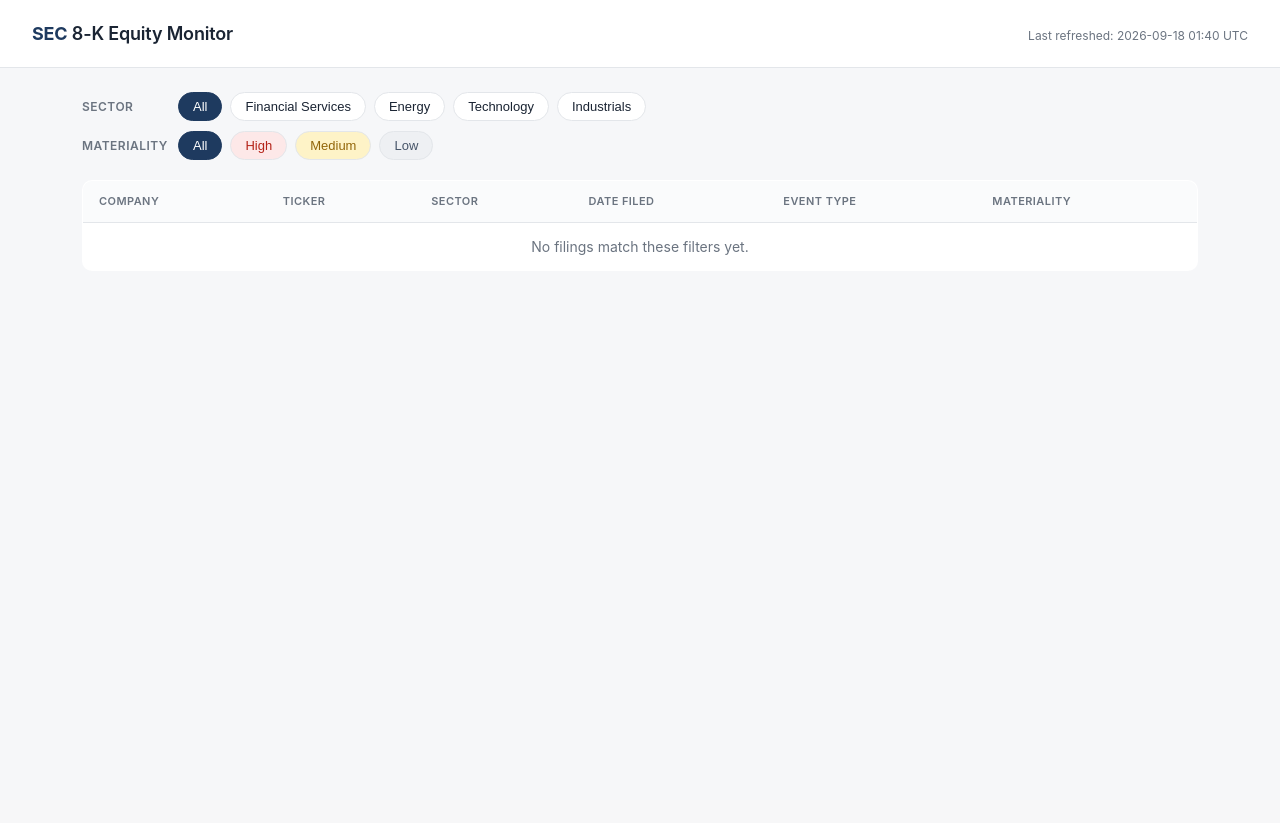
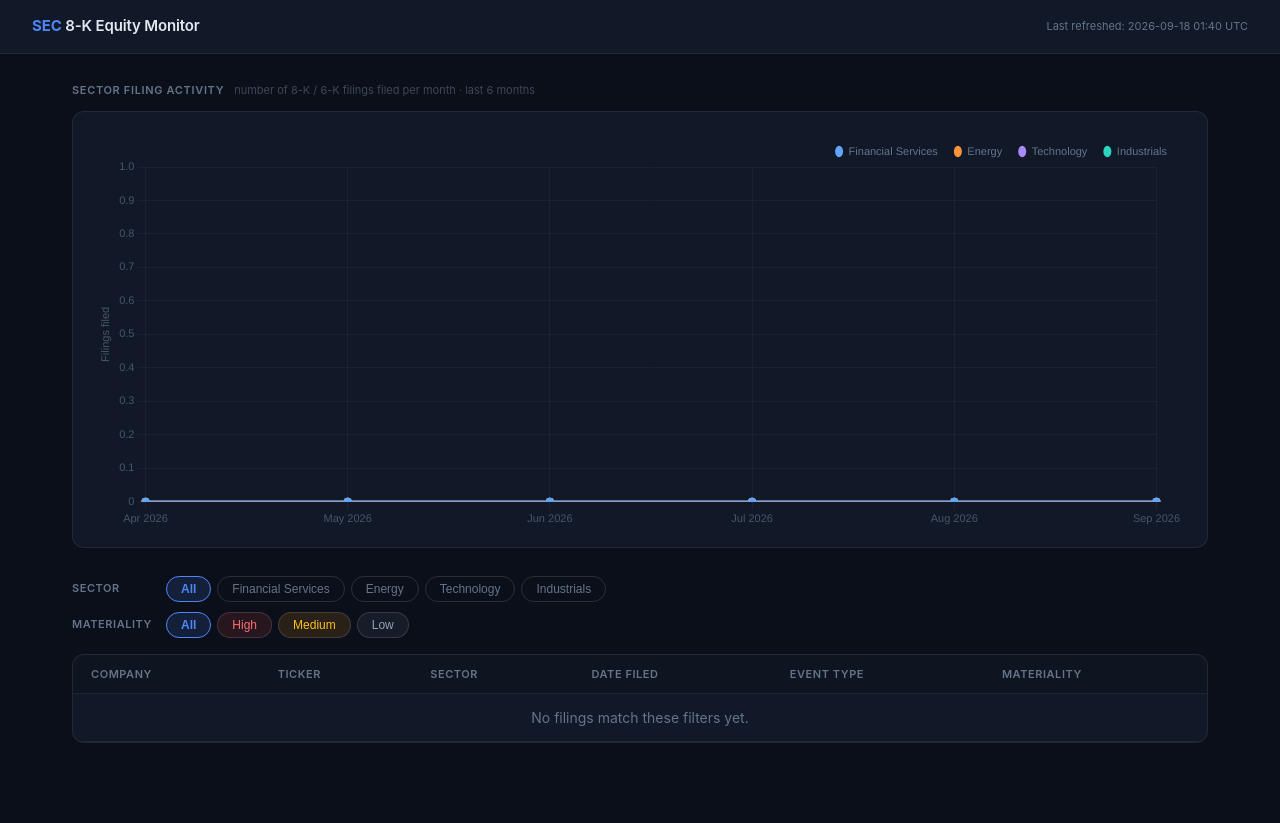
Before and after one commit to tharankrishna123-cmd/Sec-8-K, a FastAPI app: page / in a window 1280 px wide. Before the commit the page ends 255 px from the top, so only its background shows below. Run offline with FastAPI, Linux system fonts and the light colour scheme.

Commit message:
Dark mode UI, sector trend chart, grounded memo thesis
- Full dark-mode CSS redesign (deep navy bg, electric-blue accent,
  colour-coded badges adapted for dark backgrounds)
- Sector activity line chart on overview page (Chart.js, monthly
  filing counts per sector, labelled y-axis)
- Cache-busting ?v= stamp on CSS so browsers always load updates
- Improved memo prompt: thesis section must name the specific
  investment mechanism and cite disclosed facts, not generic labels

Co-Authored-By: Claude Sonnet 4.6 <noreply@anthropic.com>

```diff
--- a/app/main.py
+++ b/app/main.py
@@ -1,5 +1,7 @@
 import datetime
+import json
 import logging
+import time
 from contextlib import asynccontextmanager
 
 from apscheduler.schedulers.background import BackgroundScheduler
@@ -18,6 +20,7 @@ logging.basicConfig(level=logging.INFO)
 logger = logging.getLogger(__name__)
 
 templates = Jinja2Templates(directory="app/templates")
+templates.env.globals["css_version"] = str(int(time.time()))
 scheduler = BackgroundScheduler()
 
 MATERIALITIES = ["High", "Medium", "Low"]
@@ -48,6 +51,52 @@ app = FastAPI(title="SEC 8-K Equity Monitor", lifespan=lifespan)
 app.mount("/static", StaticFiles(directory="app/static"), name="static")
 
 
+_SECTOR_COLORS = {
+    "Financial Services": "#60a5fa",
+    "Energy": "#fb923c",
+    "Technology": "#a78bfa",
+    "Industrials": "#2dd4bf",
+}
+
+
+def _sector_trend_data(db) -> str:
+    """Monthly filing counts per sector for the last 6 months, as JSON for Chart.js."""
+    today = datetime.date.today()
+    month_keys: list[str] = []
+    for i in range(5, -1, -1):
+        m, y = today.month - i, today.year
+        while m <= 0:
+            m += 12
+            y -= 1
+        month_keys.append(f"{y}-{m:02d}")
+
+    cutoff = datetime.date(int(month_keys[0][:4]), int(month_keys[0][5:7]), 1)
+    rows = (
+        db.query(FilingModel.filing_date, CompanyModel.sector)
+        .join(CompanyModel)
+        .filter(FilingModel.filing_date >= cutoff)
+        .all()
+    )
+
+    counts: dict[str, dict[str, int]] = {
+        s: {m: 0 for m in month_keys} for s in SECTORS
+    }
+    for filing_date, sector in rows:
+        mk = filing_date.strftime("%Y-%m")
+        if sector in counts and mk in counts[sector]:
+            counts[sector][mk] += 1
+
+    labels = [
+        datetime.date(int(m[:4]), int(m[5:7]), 1).strftime("%b %Y")
+        for m in month_keys
+    ]
+    datasets = [
+        {"label": s, "data": list(counts[s].values()), "color": _SECTOR_COLORS[s]}
+        for s in SECTORS
+    ]
+    return json.dumps({"labels": labels, "datasets": datasets})
+
+
 def _filtered_filings(db, sector: str, materiality: str) -> list[FilingModel]:
     query = db.query(FilingModel).join(CompanyModel)
     if sector:
@@ -72,6 +121,7 @@ def index(request: Request, sector: str = "", materiality: str = ""):
                 "selected_sector": sector,
                 "selected_materiality": materiality,
                 "last_refresh": _last_refresh,
+                "trend_data": _sector_trend_data(db),
             },
         )
     finally:
--- a/app/static/style.css
+++ b/app/static/style.css
@@ -1,26 +1,31 @@
 :root {
-  --bg: #f6f7f9;
-  --card-bg: #ffffff;
-  --border: #e3e6ea;
-  --text: #1a2433;
-  --text-muted: #6b7480;
-  --accent: #1e3a5f;
+  --bg: #0b0f1a;
+  --surface: #111827;
+  --surface-2: #1a2235;
+  --surface-hover: rgba(255, 255, 255, 0.035);
+  --border: rgba(255, 255, 255, 0.07);
+  --border-strong: rgba(255, 255, 255, 0.13);
+  --text: #e2e8f0;
+  --text-muted: #64748b;
+  --accent: #4f86f7;
+  --accent-hover: #6a9af8;
+  --accent-dim: rgba(79, 134, 247, 0.14);
 
-  --high-bg: #fde8e8;
-  --high-text: #b42318;
-  --medium-bg: #fef3c7;
-  --medium-text: #92660a;
-  --low-bg: #eef0f3;
-  --low-text: #475569;
+  --high-bg: rgba(239, 68, 68, 0.13);
+  --high-text: #f87171;
+  --medium-bg: rgba(245, 158, 11, 0.13);
+  --medium-text: #fbbf24;
+  --low-bg: rgba(100, 116, 139, 0.13);
+  --low-text: #94a3b8;
 
-  --sector-financial-bg: #e3edfb;
-  --sector-financial-text: #1d4e89;
-  --sector-energy-bg: #fce8da;
-  --sector-energy-text: #9a4a14;
-  --sector-technology-bg: #ece4fb;
-  --sector-technology-text: #5b3aa6;
-  --sector-industrials-bg: #e1f1ea;
-  --sector-industrials-text: #146c50;
+  --sector-financial-bg: rgba(59, 130, 246, 0.13);
+  --sector-financial-text: #60a5fa;
+  --sector-energy-bg: rgba(249, 115, 22, 0.13);
+  --sector-energy-text: #fb923c;
+  --sector-technology-bg: rgba(139, 92, 246, 0.13);
+  --sector-technology-text: #a78bfa;
+  --sector-industrials-bg: rgba(20, 184, 166, 0.13);
+  --sector-industrials-text: #2dd4bf;
 }
 
 * { box-sizing: border-box; }
@@ -34,17 +39,22 @@ body {
   line-height: 1.5;
 }
 
+/* ── Topbar ── */
 .topbar {
   display: flex;
   justify-content: space-between;
-  align-items: baseline;
-  padding: 20px 32px;
-  background: var(--card-bg);
+  align-items: center;
+  padding: 0 32px;
+  height: 54px;
+  background: var(--surface);
   border-bottom: 1px solid var(--border);
+  position: sticky;
+  top: 0;
+  z-index: 50;
 }
 
 .brand {
-  font-size: 18px;
+  font-size: 15px;
   font-weight: 600;
   letter-spacing: -0.01em;
 }
@@ -55,74 +65,114 @@ body {
 }
 
 .last-refresh {
-  font-size: 12px;
+  font-size: 11px;
   color: var(--text-muted);
 }
 
+/* ── Layout ── */
 main {
-  max-width: 1180px;
+  max-width: 1200px;
   margin: 0 auto;
-  padding: 24px 32px 64px;
+  padding: 28px 32px 80px;
 }
 
-/* Filters */
+/* ── Trend chart ── */
+.trend-section {
+  margin-bottom: 28px;
+}
+
+.section-header {
+  display: flex;
+  align-items: baseline;
+  gap: 10px;
+  margin-bottom: 12px;
+}
+
+.section-title {
+  font-size: 11px;
+  font-weight: 600;
+  text-transform: uppercase;
+  letter-spacing: 0.06em;
+  color: var(--text-muted);
+  margin: 0;
+}
+
+.section-sub {
+  font-size: 11px;
+  color: var(--text-muted);
+  opacity: 0.55;
+}
+
+.trend-card {
+  background: var(--surface);
+  border: 1px solid var(--border);
+  border-radius: 12px;
+  padding: 18px 22px;
+}
+
+/* ── Filters ── */
 .filters {
   display: flex;
   flex-direction: column;
   gap: 10px;
-  margin-bottom: 20px;
+  margin-bottom: 16px;
 }
 
 .filter-row {
   display: flex;
   align-items: center;
-  gap: 8px;
+  gap: 6px;
   flex-wrap: wrap;
 }
 
 .filter-label {
-  font-size: 12px;
+  font-size: 11px;
   font-weight: 600;
   color: var(--text-muted);
   text-transform: uppercase;
-  letter-spacing: 0.04em;
+  letter-spacing: 0.05em;
   width: 88px;
   flex-shrink: 0;
 }
 
 .chip {
-  border: 1px solid var(--border);
-  background: var(--card-bg);
-  color: var(--text);
+  border: 1px solid var(--border-strong);
+  background: transparent;
+  color: var(--text-muted);
   border-radius: 999px;
-  padding: 6px 14px;
-  font-size: 13px;
+  padding: 5px 14px;
+  font-size: 12px;
   cursor: pointer;
-  transition: border-color 0.15s, background 0.15s;
+  transition: border-color 0.15s, color 0.15s, background 0.15s;
 }
 
 .chip:hover {
   border-color: var(--accent);
+  color: var(--text);
 }
 
 .chip.active {
-  background: var(--accent);
+  background: var(--accent-dim);
   border-color: var(--accent);
-  color: white;
+  color: var(--accent);
+  font-weight: 600;
 }
 
-.chip.badge-high.active { background: var(--high-text); border-color: var(--high-text); }
-.chip.badge-medium.active { background: var(--medium-text); border-color: var(--medium-text); }
-.chip.badge-low.active { background: var(--low-text); border-color: var(--low-text); }
+.chip.badge-high.active   { background: rgba(239,68,68,.18);   border-color: var(--high-text);   color: var(--high-text); }
+.chip.badge-medium.active { background: rgba(245,158,11,.18);  border-color: var(--medium-text); color: var(--medium-text); }
+.chip.badge-low.active    { background: rgba(100,116,139,.18); border-color: var(--low-text);    color: var(--low-text); }
 
-/* Table */
+/* ── Table ── */
+.table-wrap {
+  background: var(--surface);
+  border: 1px solid var(--border);
+  border-radius: 12px;
+  overflow: hidden;
+}
+
 .filings-table {
   width: 100%;
   border-collapse: collapse;
-  background: var(--card-bg);
-  border: 1px solid var(--border);
-  border-radius: 10px;
-  overflow: hidden;
 }
 
 .filings-table th {
@@ -130,34 +180,35 @@ main {
   font-size: 11px;
   font-weight: 600;
   text-transform: uppercase;
-  letter-spacing: 0.04em;
+  letter-spacing: 0.05em;
   color: var(--text-muted);
-  padding: 12px 16px;
+  padding: 11px 18px;
   border-bottom: 1px solid var(--border);
-  background: #fafbfc;
+  background: rgba(0, 0, 0, 0.18);
+  white-space: nowrap;
 }
 
 .filings-table td {
-  padding: 13px 16px;
+  padding: 13px 18px;
   border-bottom: 1px solid var(--border);
   vertical-align: middle;
 }
 
-.filing-row {
-  cursor: pointer;
+.filing-row { cursor: pointer; }
+
+.filing-row:hover { background: var(--surface-hover); }
+
+.filing-row:hover td:first-child {
+  border-left: 2px solid var(--accent);
+  padding-left: 16px;
 }
 
-.filing-row:hover {
-  background: #fafbfc;
-}
-
-.filing-row:last-child td {
-  border-bottom: none;
-}
+.filing-row:last-child td { border-bottom: none; }
 
 .ticker {
   font-family: ui-monospace, SFMono-Regular, Menlo, Consolas, monospace;
   font-weight: 600;
+  font-size: 12px;
   color: var(--text-muted);
 }
 
@@ -165,58 +216,60 @@ main {
   margin-left: 6px;
   font-size: 10px;
   color: var(--text-muted);
-  border: 1px solid var(--border);
+  border: 1px solid var(--border-strong);
   border-radius: 4px;
   padding: 1px 5px;
   text-transform: uppercase;
+  opacity: 0.6;
 }
 
 .empty-state {
   text-align: center;
   color: var(--text-muted);
-  padding: 40px 16px;
+  padding: 48px 16px;
 }
 
-/* Badges & pills */
+/* ── Badges ── */
 .badge {
   display: inline-block;
   padding: 3px 10px;
   border-radius: 999px;
-  font-size: 12px;
+  font-size: 11px;
   font-weight: 600;
+  letter-spacing: 0.02em;
 }
 
-.badge-high { background: var(--high-bg); color: var(--high-text); }
+.badge-high   { background: var(--high-bg);   color: var(--high-text); }
 .badge-medium { background: var(--medium-bg); color: var(--medium-text); }
-.badge-low { background: var(--low-bg); color: var(--low-text); }
+.badge-low    { background: var(--low-bg);    color: var(--low-text); }
 
+/* ── Sector pills ── */
 .sector-pill {
   display: inline-block;
   padding: 3px 10px;
   border-radius: 999px;
-  font-size: 12px;
+  font-size: 11px;
   font-weight: 500;
 }
 
 .sector-financial-services { background: var(--sector-financial-bg); color: var(--sector-financial-text); }
-.sector-energy { background: var(--sector-energy-bg); color: var(--sector-energy-text); }
-.sector-technology { background: var(--sector-technology-bg); color: var(--sector-technology-text); }
-.sector-industrials { background: var(--sector-industrials-bg); color: var(--sector-industrials-text); }
+.sector-energy             { background: var(--sector-energy-bg);    color: var(--sector-energy-text); }
+.sector-technology         { background: var(--sector-technology-bg); color: var(--sector-technology-text); }
+.sector-industrials        { background: var(--sector-industrials-bg); color: var(--sector-industrials-text); }
 
-/* Detail panel */
+/* ── Detail card ── */
 .detail-card {
   position: relative;
-  background: var(--card-bg);
-  border: 1px solid var(--border);
-  border-radius: 10px;
+  background: var(--surface);
+  border: 1px solid var(--border-strong);
+  border-radius: 12px;
   padding: 24px 28px;
   margin-bottom: 20px;
-  box-shadow: 0 4px 16px rgba(20, 30, 50, 0.06);
 }
 
 .close-btn {
   position: absolute;
-  top: 16px;
+  top: 14px;
   right: 16px;
   border: none;
   background: none;
--- a/app/templates/_filings_table.html
+++ b/app/templates/_filings_table.html
@@ -35,6 +35,7 @@
   </div>
 </div>
 
+<div class="table-wrap">
 <table class="filings-table">
   <thead>
     <tr>
@@ -64,3 +65,4 @@
     {% endfor %}
   </tbody>
 </table>
+</div>
--- a/app/templates/base.html
+++ b/app/templates/base.html
@@ -4,8 +4,9 @@
   <meta charset="UTF-8">
   <meta name="viewport" content="width=device-width, initial-scale=1.0">
   <title>SEC 8-K Equity Monitor</title>
-  <link rel="stylesheet" href="/static/style.css">
+  <link rel="stylesheet" href="/static/style.css?v={{ css_version }}">
   <script src="https://unpkg.com/htmx.org@2.0.4"></script>
+  <script src="https://cdn.jsdelivr.net/npm/chart.js@4.4.0/dist/chart.umd.min.js"></script>
 </head>
 <body>
   {% block content %}{% endblock %}
--- a/app/templates/index.html
+++ b/app/templates/index.html
@@ -10,9 +10,88 @@
 </header>
 
 <main>
+  <section class="trend-section">
+    <div class="section-header">
+      <h2 class="section-title">Sector filing activity</h2>
+      <span class="section-sub">number of 8-K / 6-K filings filed per month · last 6 months</span>
+    </div>
+    <div class="trend-card">
+      <canvas id="sector-trend" height="110"></canvas>
+    </div>
+  </section>
+
   <div id="detail-panel"></div>
+
   <div id="dashboard-body">
     {% include "_filings_table.html" %}
   </div>
 </main>
+
+<script>
+(function () {
+  var td = {{ trend_data | safe }};
+  var ctx = document.getElementById('sector-trend');
+  if (!ctx) return;
+  new Chart(ctx, {
+    type: 'line',
+    data: {
+      labels: td.labels,
+      datasets: td.datasets.map(function (d) {
+        return {
+          label: d.label,
+          data: d.data,
+          borderColor: d.color,
+          backgroundColor: 'transparent',
+          pointBackgroundColor: d.color,
+          pointBorderColor: 'transparent',
+          tension: 0.35,
+          borderWidth: 2,
+          pointRadius: 4,
+          pointHoverRadius: 6,
+        };
+      })
+    },
+    options: {
+      responsive: true,
+      interaction: { mode: 'index', intersect: false },
+      plugins: {
+        legend: {
+          position: 'top',
+          align: 'end',
+          labels: {
+            color: '#64748b',
+            usePointStyle: true,
+            pointStyleWidth: 8,
+            boxHeight: 8,
+            font: { size: 11 },
+            padding: 16,
+          }
+        },
+        tooltip: {
+          backgroundColor: '#1a2235',
+          borderColor: 'rgba(255,255,255,0.1)',
+          borderWidth: 1,
+          titleColor: '#e2e8f0',
+          bodyColor: '#94a3b8',
+          padding: 12,
+        }
+      },
+      scales: {
+        x: {
+          border: { display: false },
+          grid: { color: 'rgba(255,255,255,0.04)' },
+          ticks: { color: '#475569', font: { size: 11 } }
+        },
+        y: {
+          border: { display: false },
+          grid: { color: 'rgba(255,255,255,0.04)' },
+          ticks: { color: '#475569', font: { size: 11 } },
+          title: { display: true, text: 'Filings filed', color: '#4b5563', font: { size: 11 } },
+          min: 0
+        }
+      }
+    }
+  });
+})();
+</script>
 {% endblock %}
```
Also changed, not shown: other parts of app/static/style.css (+23 -29 lines), app/memo.py (+11 -3 lines).
